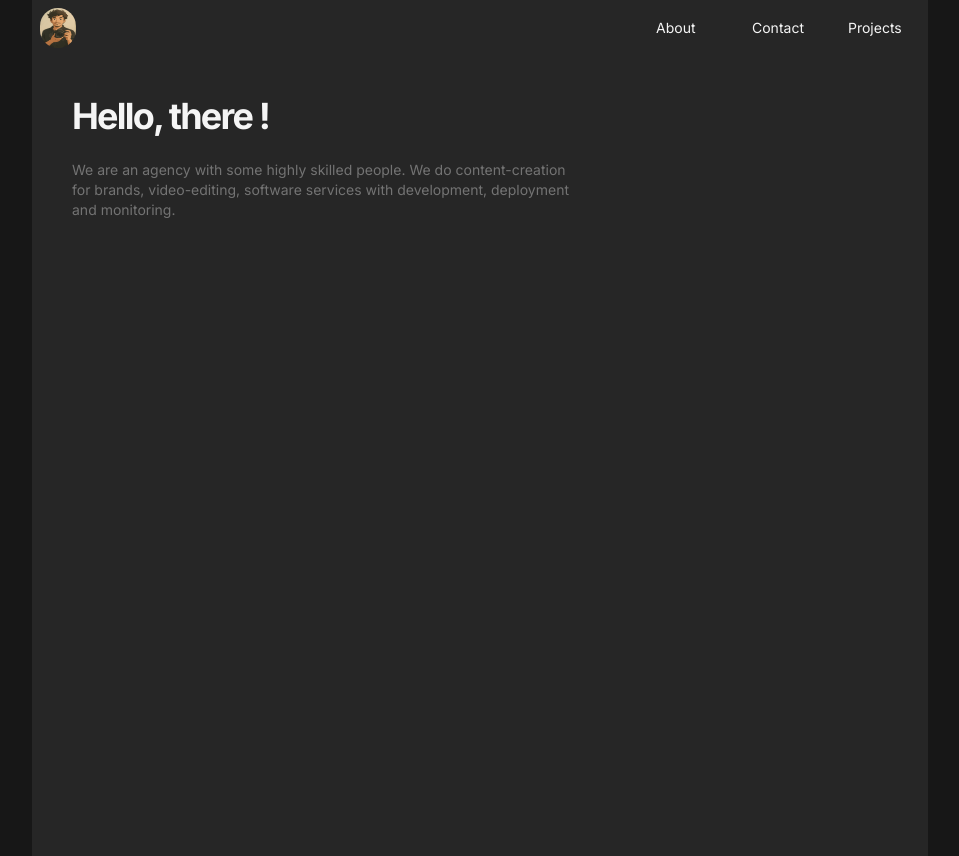
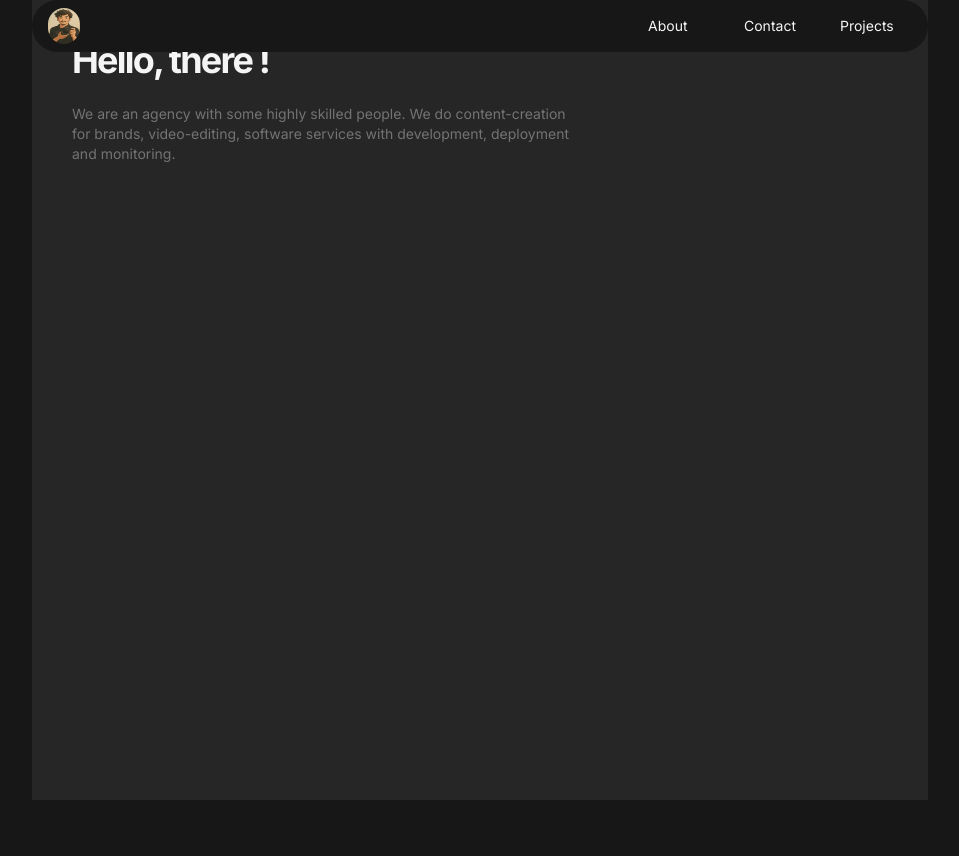
Before and after one commit to samyyzz/Portfolio-v2.0, a Next.js app: page / in a window 1280 px wide. Shown: the whole page, without its empty margins (160-1119 px from the left). After the commit the page ends 800 px from the top, so only its background shows below. Built offline with nearby package versions, Linux system fonts and the light colour scheme.

Commit message:
Navbar: scroll- animation

```diff
--- a/src/app/globals.css
+++ b/src/app/globals.css
@@ -5,7 +5,10 @@
  --color-primary : var(--color-neutral-800);
  --color-secondary : var(--color-neutral-100);
  --color-para : var(--color-neutral-500);
+
+ --shadow-navShadow: rgba(0, 0, 0, 0.19) 0px 10px 20px, rgba(0, 0, 0, 0.23) 0px 6px 6px;
 }
+
 /* :root {
   --background: #ffffff;
   --foreground: #171717;
--- a/src/components/navbar/index.tsx
+++ b/src/components/navbar/index.tsx
@@ -4,7 +4,8 @@ import React, { useState } from "react";
 import Container from "../Container";
 import Image from "next/image";
 import Link from "next/link";
-import { motion } from "motion/react";
+import { motion, useMotionValueEvent, useScroll } from "motion/react";
+import { style } from "motion/react-client";
 
 export const Navbar = () => {
   const [hovered, setHovered] = useState<null | number>(null);
@@ -13,15 +14,40 @@ export const Navbar = () => {
     { title: "Contact", href: "/contact" },
     { title: "Projects", href: "/project" },
   ];
+  const { scrollY } = useScroll();
+  const [scrolled, setScrolled] = useState<boolean>(false);
+
+  useMotionValueEvent(scrollY, "change", (latest) => {
+    if (latest > 20) {
+      setScrolled(true);
+    } else {
+      setScrolled(false);
+    }
+  });
   return (
     <Container>
-      <nav className="flex items-center justify-between p-2">
+      <motion.nav
+        style={{borderRadius: 0}}
+        animate={{
+          boxShadow: scrolled ? "var(--shadow-navShadow)" : "none",
+          width: scrolled ? "50%" : "100%",
+          y: scrolled ? 10 : 0,
+          borderRadius: 30,
+        }}
+        transition={{
+          ease: "easeIn",
+          duration: "0.3",
+          type: "spring",
+          stiffness: 100,
+        }}
+        className="fixed inset-x-0 top-0 mx-auto flex max-w-4xl items-center justify-between bg-neutral-900 px-4 py-2"
+      >
         <Image
           src={"/samx-gtihub.png.webp"}
           width={100}
           height={100}
           alt="img"
-          className="h-10 w-9 rounded-full"
+          className="h-9 w-8 rounded-full"
         />
         <div className="flex items-center justify-center">
           {navItems.map((link, idx) => (
@@ -36,7 +62,6 @@ export const Navbar = () => {
                 <motion.span
                   layoutId="hovered-span"
                   className="bg-secondary absolute inset-0 h-full w-full rounded-md"
-                  // transition={{ type: "spring", stiffness: 300, damping: 30 }}
                   transition={{ type: "spring", stiffness: 300, damping: 20 }}
                 />
               )}
@@ -48,7 +73,7 @@ export const Navbar = () => {
             </Link>
           ))}
         </div>
-      </nav>
+      </motion.nav>
     </Container>
   );
 };
```
